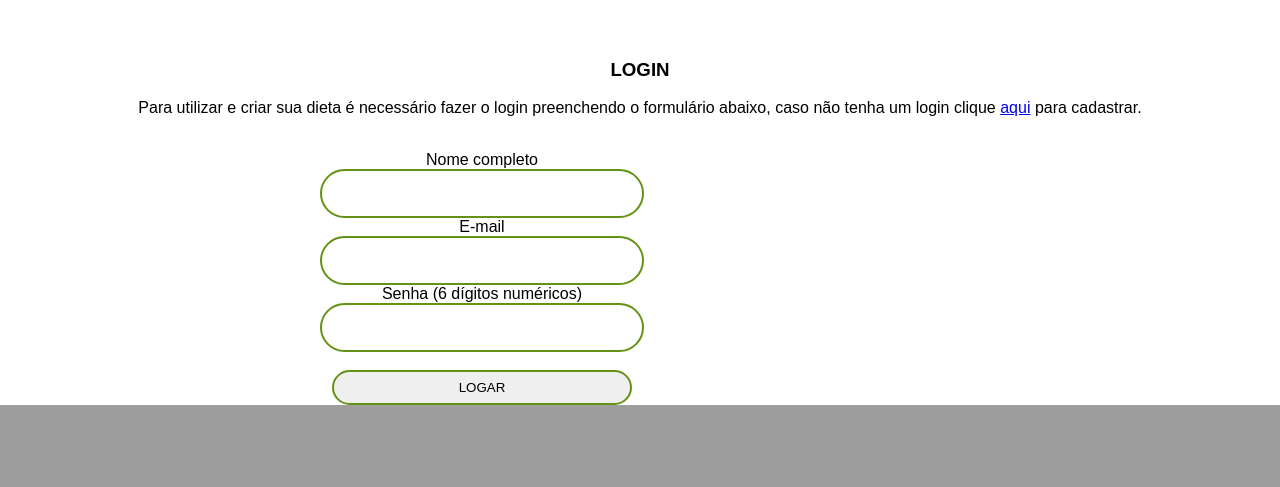
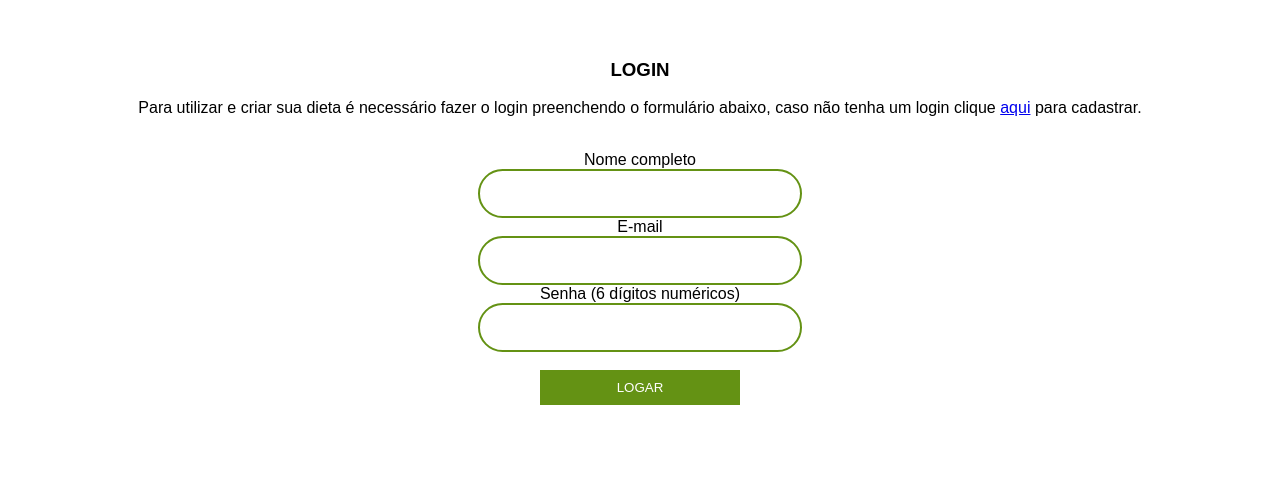
Before and after one commit to luanlelis12/ProjetoNutricao, a Flask app: page /login in a window 1280 px wide. Shown: the part 520-1007 px from the top of the page. Before the commit the page ends 925 px from the top, so only its background shows below. Run offline with Flask 2, Linux system fonts and the light colour scheme; some web fonts are replaced.

Commit message:
JS, imagens e css

```diff
--- a/static/_css/style.css
+++ b/static/_css/style.css
@@ -176,7 +176,7 @@ article {
 
 /* site do login */
 
-#butao {
+#botao {
     background: #649214;
     border: none;
     color: white;
@@ -184,11 +184,6 @@ article {
     width: 200px;
     margin-bottom: 10px;
     cursor: pointer;
-}
-
-#form_login {
-    float: left;
-    margin-left: 25%;
 }
 
 /* - */
@@ -199,7 +194,7 @@ article {
     margin-top: 10px;
 }
 
-input:not(#sexo) ,textarea {
+input:not(#botao) ,textarea {
     border-radius: 50px;
     height: 35px;
     width: 300px;
```
